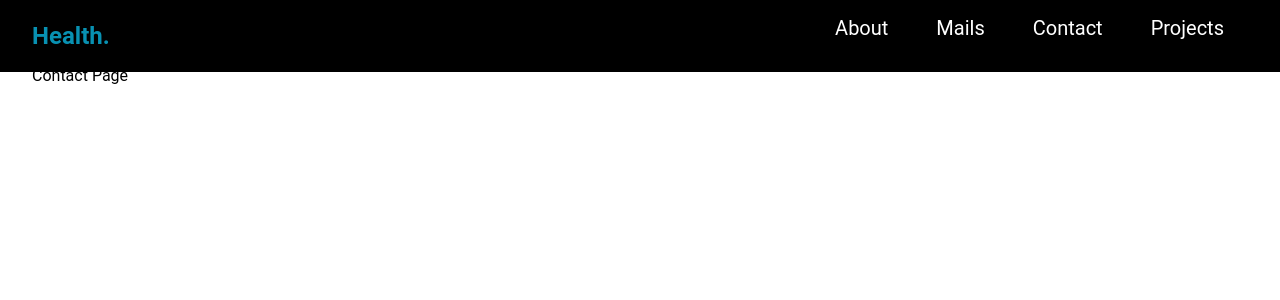
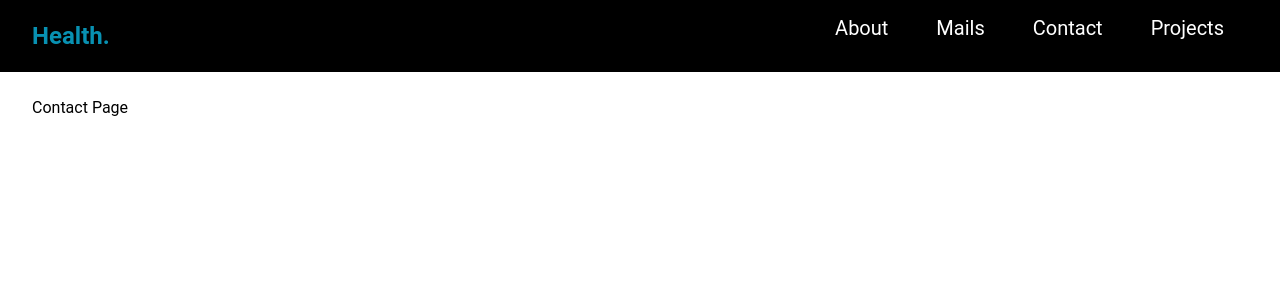
Before and after one commit to raviboki1998/Health-Fitness, a Next.js app: page /contact in a window 1280 px wide. Shown: the top 300 px of the page. Built offline with nearby package versions, Linux system fonts and the light colour scheme.

Commit message:
margin changed

```diff
--- a/src/pages/about.js
+++ b/src/pages/about.js
@@ -3,7 +3,7 @@ import BaseLayout from "@/components/BaseLayout";
 const About = () => {
   return <BaseLayout>
 
-  <div className="mt-16">
+  <div className="mt-24">
   About Page
   </div>
 
--- a/src/pages/contact.js
+++ b/src/pages/contact.js
@@ -4,7 +4,7 @@ const Contact = () => {
   return <BaseLayout>
 
 
-  <div className="mt-16">
+  <div className="mt-24">
   Contact Page
   </div>
   </BaseLayout>;
--- a/src/pages/index.js
+++ b/src/pages/index.js
@@ -49,7 +49,7 @@ const currentTheme=theme ==='system' ? systemTheme :theme;
 
   return (
     <BaseLayout>
-      <div className="dashboard snap-y mt-16">
+      <div className="dashboard snap-y mt-24">
             <div  className='fitness'>
                   <DashboardCard
                         title="Fitness"
--- a/src/pages/mails.js
+++ b/src/pages/mails.js
@@ -4,7 +4,7 @@ const Mails = () => {
   return <BaseLayout>
 
 
-  <div className="mt-16">
+  <div className="mt-24">
   Mails Page
   </div>
 
```
